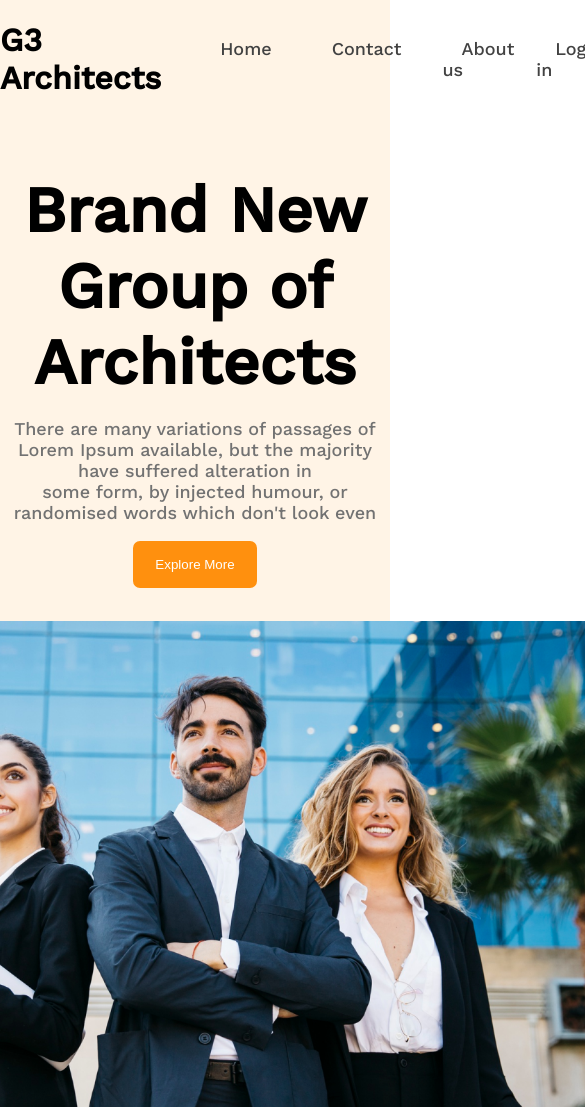
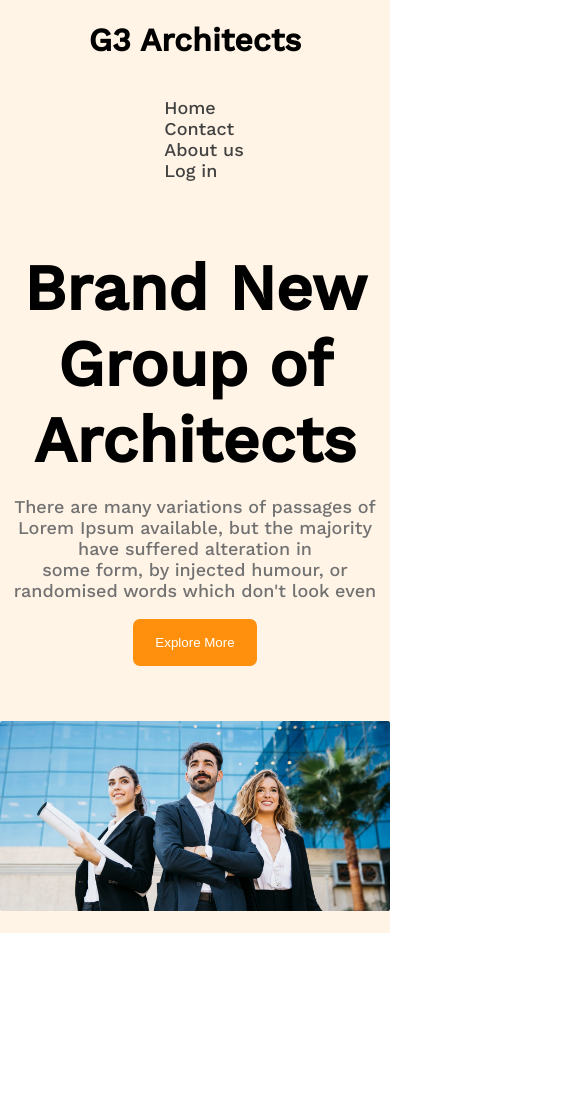
Before and after one commit to Hridoy-007/2nd-assignment, a plain HTML site: page index.html in a window 390 px wide. Shown: the top 1107 px of the page, 585 px wide, since content can reach past the window. After the commit the page ends 933 px from the top, so only its background shows below. Drawn offline with nearby package versions, Linux system fonts and the light colour scheme.

Commit message:
firstresponsive

```diff
--- a/index.html
+++ b/index.html
@@ -5,7 +5,11 @@
     <meta http-equiv="X-UA-Compatible" content="IE=edge">
     <meta name="viewport" content="width=device-width, initial-scale=1.0">
     <title>2nd Assignment</title>
+    <!-- style of css  -->
     <link rel="stylesheet" href="style/style.css">
+    <!-- for responsive   -->
+    <link rel="stylesheet" href="style/responsive.css">
+
 
 </head>
 <body>
--- /dev/null
+++ b/style/responsive.css
@@ -0,0 +1,11 @@
+@media  screen and (max-width:688px) {
+    header, .ul{
+     flex-direction: column;
+
+    }
+    .bottom_header img{
+        width: 100%;
+
+    }
+
+}
--- a/style/style.css
+++ b/style/style.css
@@ -66,5 +66,6 @@ header{
  }
 .bottom_header img{
     width: 1000px;
+    margin: 22px;
 
 }
```
